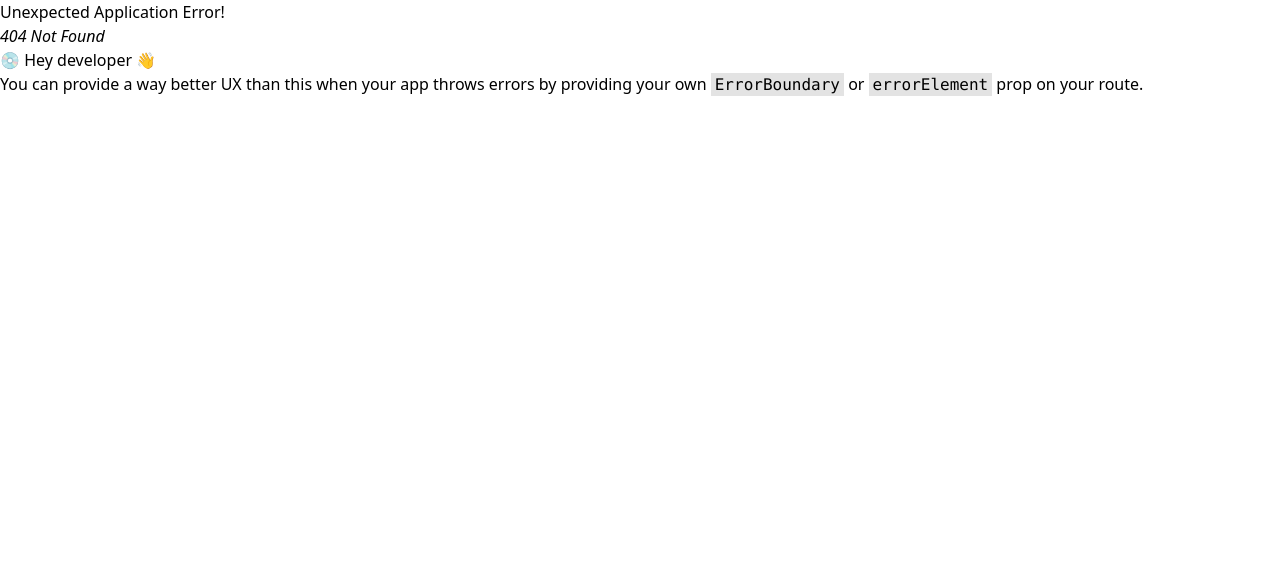
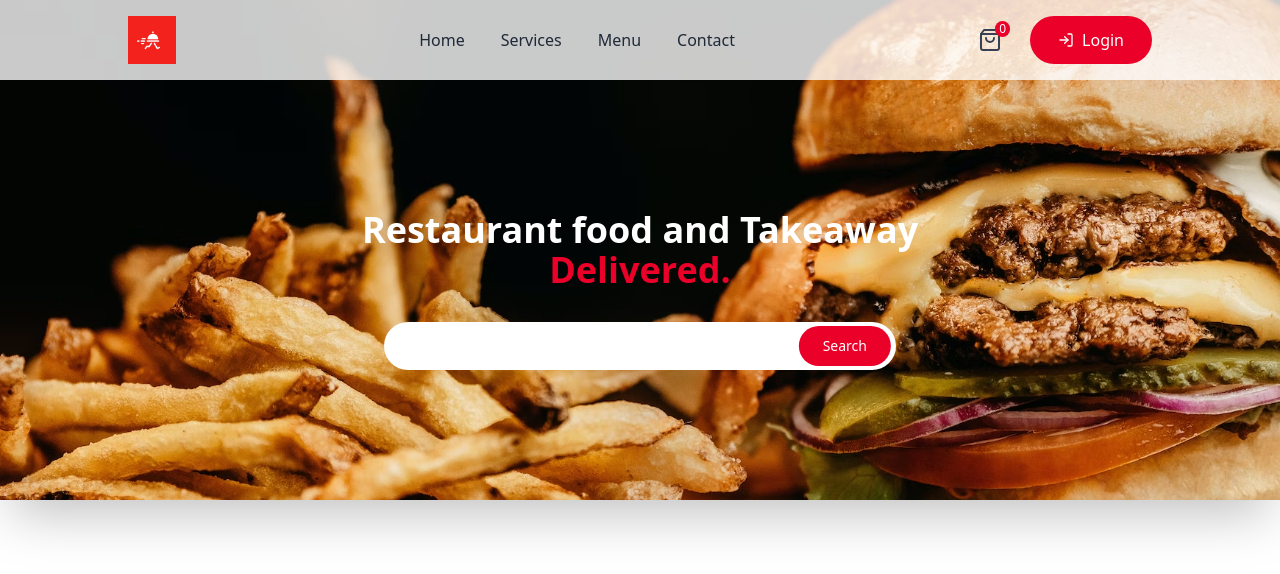
Before and after one commit to faiza-muskan/gym-app, a React (Create React App) app: page /menu in a window 1280 px wide. Before the commit this address had no page. Shown: the top 574 px of the page. Built offline with nearby package versions, Linux system fonts and the light colour scheme.

Commit message:
added menu page

```diff
--- a/src/App.js
+++ b/src/App.js
@@ -5,6 +5,7 @@ import Home from "./pages/Home";
 import Root from "./pages/Root";
 import ContactPage from "./pages/ContactPage";
 import ServicesPage from "./pages/ServicesPage";
+import MenuPage from "./pages/MenuPage";
 
 const route = createBrowserRouter([
   {
@@ -14,6 +15,7 @@ const route = createBrowserRouter([
       { path: "", element: <Home /> },
       { path: "/contact", element: <ContactPage /> },
       { path: "/services", element: <ServicesPage /> },
+      { path: "/menu", element: <MenuPage /> },
     ],
   },
 ]);
--- a/src/components/NavBar.js
+++ b/src/components/NavBar.js
@@ -3,7 +3,7 @@ import { Link } from "react-router-dom";
 import logo from "../images/logo.jpg";
 import { useDispatch, useSelector } from "react-redux";
 import { uiActions } from "../store/ui-slice";
-import { FiSearch, FiShoppingBag, FiLogIn } from "react-icons/fi";
+import { FiShoppingBag, FiLogIn } from "react-icons/fi";
 
 const Navbar = () => {
   const dispatch = useDispatch();
@@ -35,7 +35,7 @@ const Navbar = () => {
           style={{ transition: "all 0.3s" }}
           className=" cursor-pointer hover:text-[#EB0029] scroll-smooth"
         >
-          <a href="#menu">Menu</a>
+          <Link to={"/menu"}>Menu</Link>
         </li>
         <li
           style={{ transition: "all 0.3s" }}
@@ -45,14 +45,6 @@ const Navbar = () => {
         </li>
       </ul>
       <div className=" flex flex-row gap-7 items-center">
-        {/* <div className=" border-2 border-stone-500 flex flex-row px-4 py-1 rounded-full ">
-          <input
-            className="focus:outline-none"
-            type="text"
-            placeholder="search"
-          />
-          <FiSearch className=" text-2xl text-gray-600 cursor-pointer" />
-        </div> */}
         <FiShoppingBag
           className=" text-2xl text-gray-700 cursor-pointer"
           onClick={toggleCartHandler}
--- /dev/null
+++ b/src/components/menuPage/Menu.js
@@ -0,0 +1,31 @@
+import React from "react";
+import burger from "../../images/burger.avif";
+
+const Menu = () => {
+  return (
+    <section>
+      <div className="relative">
+        <img
+          src={burger}
+          alt="burger"
+          className=" h-[500px] w-full overflow-hidden object-cover shadow-2xl"
+        />
+        <h1 className=" font-bold text-4xl text-center text-white absolute  top-1/2 left-1/2 -translate-x-1/2 -translate-y-1/2">
+          Restaurant food and Takeaway{" "}
+          <span className=" text-[#EB0029]">Delivered.</span>
+        </h1>
+        <form>
+          <input
+            type="search"
+            className="rounded-full py-3 px-5 absolute top-1/2 left-1/2 -translate-x-1/2 -translate-y-1/2 mt-24 w-[40%]"
+          />
+          <button className=" absolute top-1/2 left-[66%] -translate-x-1/2 -translate-y-1/2 text-white mt-24 bg-[#EB0029] px-6 py-2.5 rounded-full text-sm">
+            Search
+          </button>
+        </form>
+      </div>
+    </section>
+  );
+};
+
+export default Menu;
--- a/src/components/services/Services.js
+++ b/src/components/services/Services.js
@@ -12,9 +12,9 @@ const Services = () => {
         <img
           src={burger}
           alt="burger"
-          className="w-[100%] h-[35rem] overflow-hidden object-cover opacity-80 shadow-2xl"
+          className="w-[100%] h-[35rem] overflow-hidden object-cover shadow-2xl"
         />
-        <h1 className="absolute top-[50%] left-[50%] text-white text-4xl">
+        <h1 className="absolute top-1/2 left-1/2 -translate-x-1/2 -translate-y-1/2 text-white text-4xl">
           Services
         </h1>
       </div>
--- /dev/null
+++ b/src/pages/MenuPage.js
@@ -0,0 +1,12 @@
+import React from "react";
+import Menu from "../components/menuPage/Menu";
+
+function MenuPage() {
+  return (
+    <>
+      <Menu />
+    </>
+  );
+}
+
+export default MenuPage;
```
